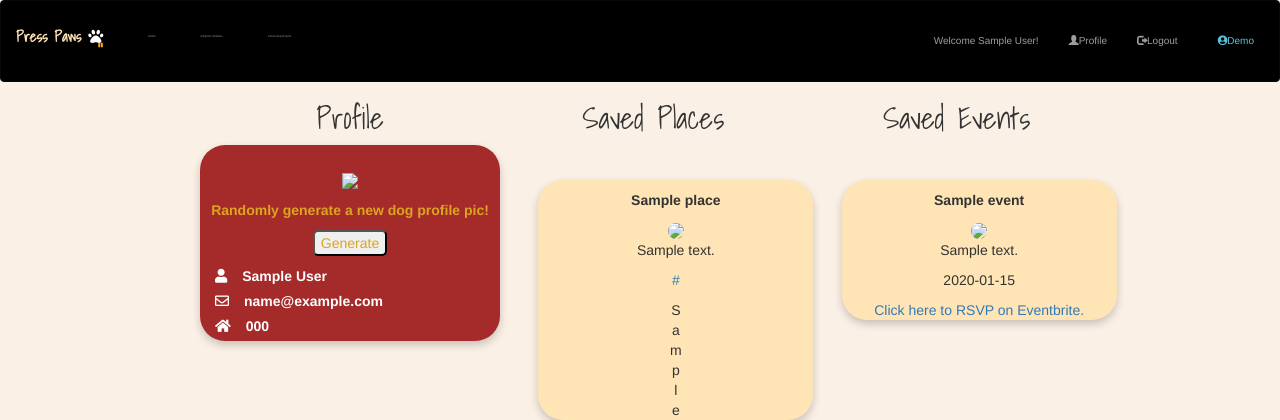
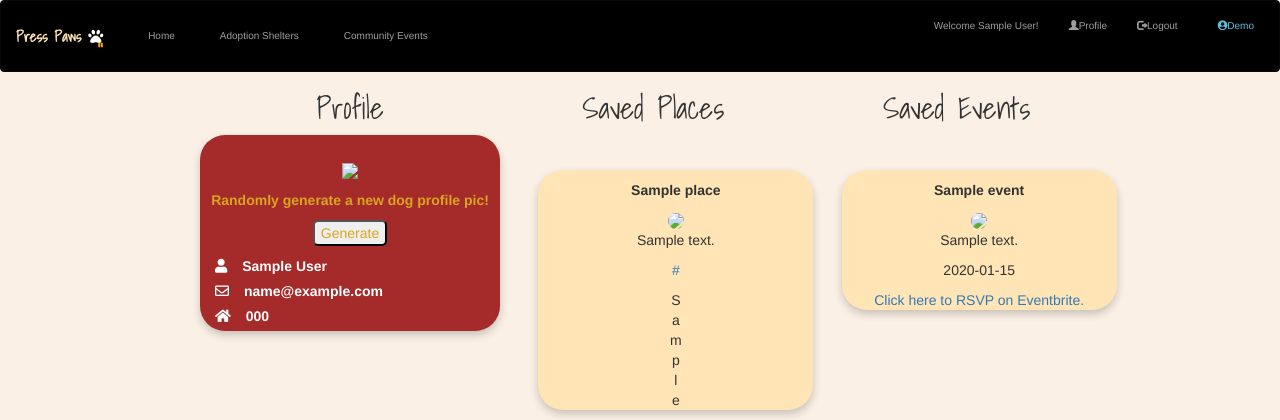
Before and after one commit to jtrieu2/PressPaws, a Flask app: template templates/profile.html in a window 1280 px wide. Shown: the top 420 px of the page. Run offline with Flask 2, Linux system fonts and the light colour scheme; the template is opened without the code that fills it: values that come from a table or form of the project are taken from there, others are empty; the visitor is signed in with stand-in values (Sample User, id 1); tables that the repository leaves empty hold one stand-in row (values such as "Sample post"); some libraries are stand-ins or nearby versions; some web fonts are replaced.

Commit message:
increased font further

```diff
--- a/templates/base.html
+++ b/templates/base.html
@@ -64,12 +64,6 @@
   margin-top: 10px;
   margin-bottom: 10px;
 }
-#nav-right-elements {
-  margin-top: 15px;
-  margin-bottom:15px;
-}
-
-
   </style>
 
 </head>
@@ -90,9 +84,9 @@
       </div>
       <div class="collapse navbar-collapse" id="myNavbar">
       <ul class="nav navbar-nav">
-        <li><a style="font-size: 0.2em" class="link" href="/">Home</a></li>
-        <li><a style="font-size: 0.2em" class="link" href="/search">Adoption Shelters</a></li>
-        <li><a style="font-size: 0.2em" class="link" href="/events-search" width=auto>Community Events</a></li>
+        <li><a style="font-size: 10px" class="link" href="/">Home</a></li>
+        <li><a style="font-size: 10px" class="link" href="/search">Adoption Shelters</a></li>
+        <li><a style="font-size: 10px" class="link" href="/events-search" width=auto>Community Events</a></li>
       </ul>
     {% if session.get('user_id',0) != 0 %}
       <ul class="nav navbar-nav navbar-right">
```
